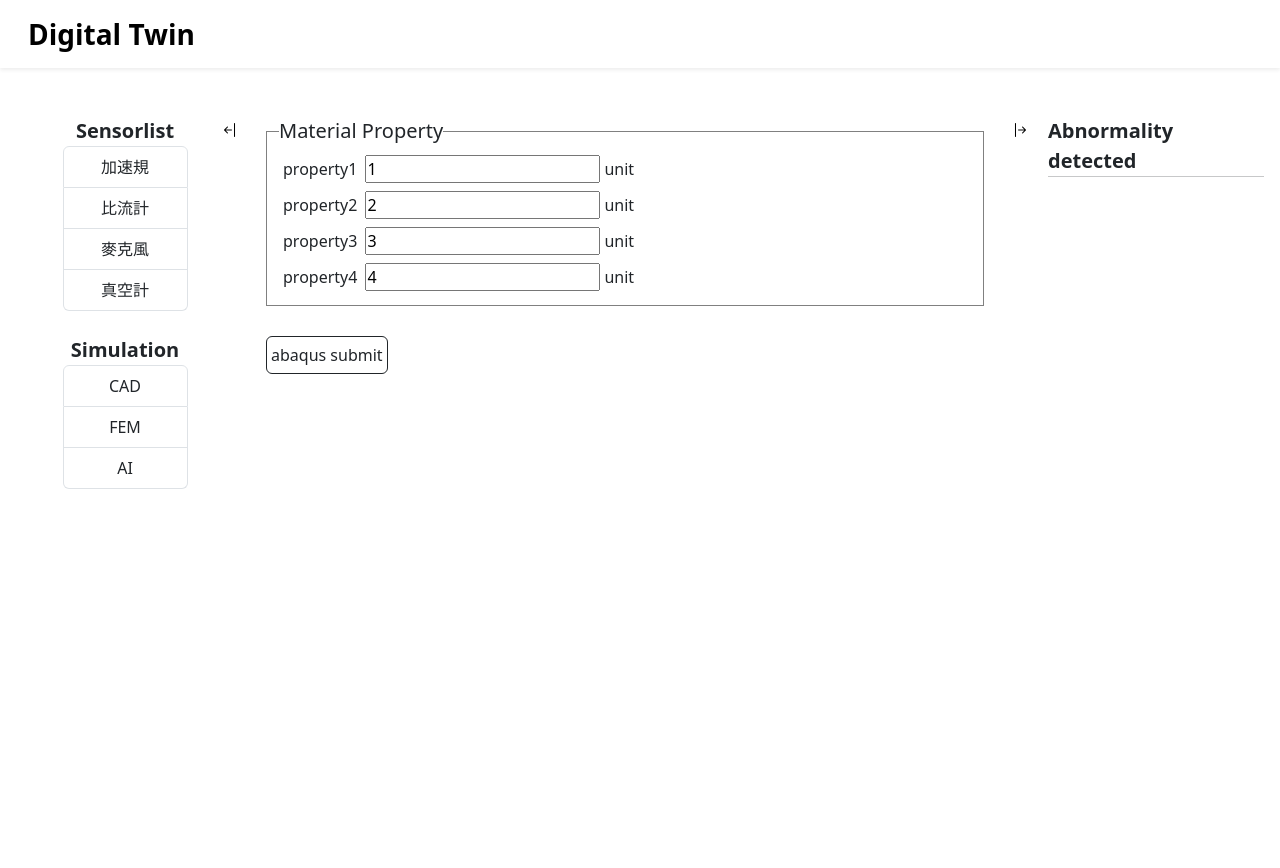
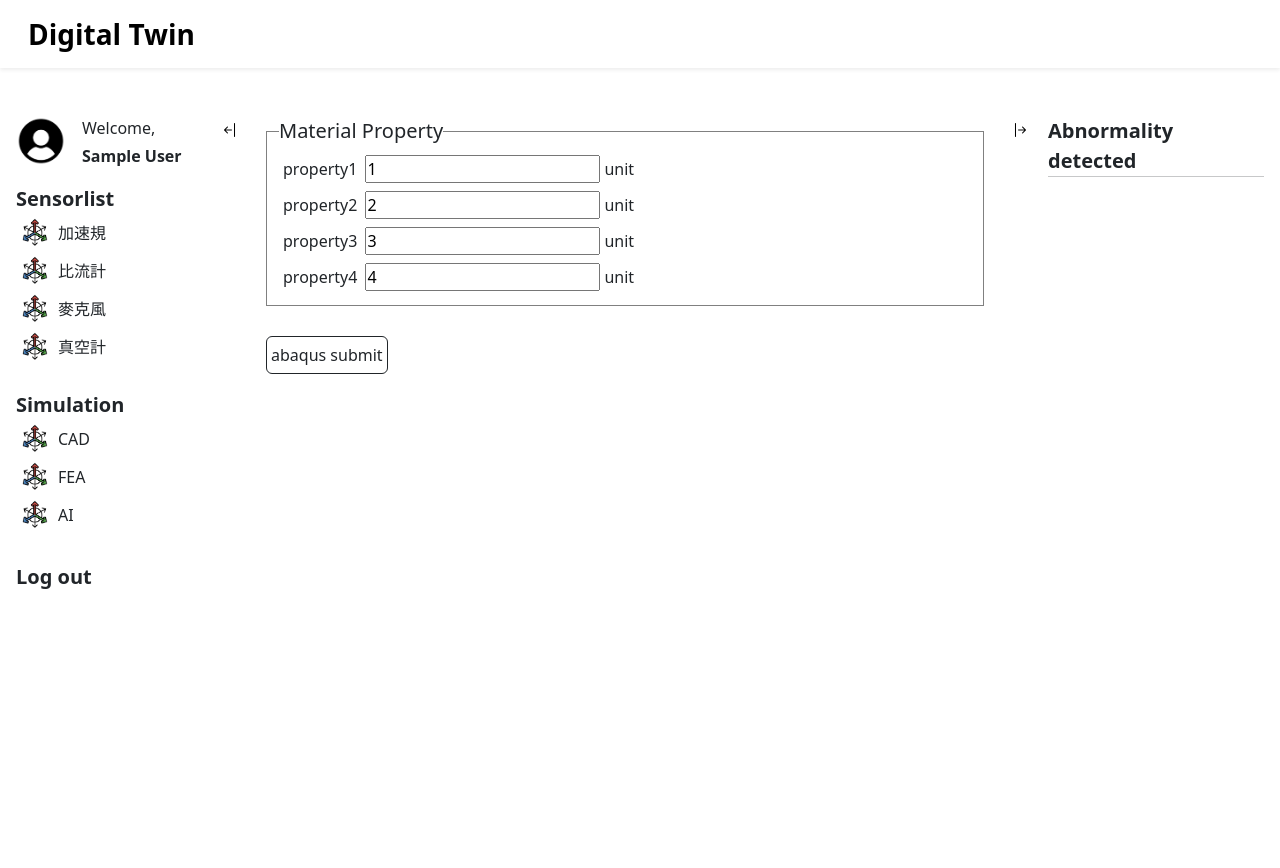
Before and after one commit to GuoYJ0521/DTOP, a Flask app: page /fem/ in a window 1280 px wide. Run offline with Flask 3, Linux system fonts and the light colour scheme; the visitor is signed in with stand-in values (Sample User, id 1); data that the repository does not hold is empty; parts of the project's set-up code (start-up, migrations or seed data) failed here and were passed over; some libraries are stand-ins or nearby versions.

Commit message:
<<edit>> base column

```diff
--- a/app/cad/routes.py
+++ b/app/cad/routes.py
@@ -1,8 +1,8 @@
 from flask import render_template
-from flask_login import login_required
+from flask_login import login_required, current_user
 from . import cad
 
 @cad.route("/")
 @login_required
 def index():
-    return render_template("cad.html")
+    return render_template("cad.html", user=current_user)
--- a/app/fea/routes.py
+++ b/app/fea/routes.py
@@ -1,15 +1,18 @@
 from flask import render_template, jsonify
+from flask_login import login_required, current_user
 from . import fea
 from .code import k_predict, abaqus_sumit
 
 
 @fea.route('/', methods=["GET", "POST"])
+@login_required
 def index():
     data = k_predict()
-    return render_template("fea.html", form=data["form"], operation=data["operation"], properties=data["properties"], status=data["status"])
+    return render_template("fea.html", form=data["form"], operation=data["operation"], properties=data["properties"], status=data["status"], user=current_user)
 
 # run abaqus function
 @fea.route("/run-abaqus", methods=["POST"])
+@login_required
 def run_abaqus_api():
     data = abaqus_sumit()
     return jsonify(data)
--- a/app/main/routes.py
+++ b/app/main/routes.py
@@ -35,7 +35,7 @@ def get_machines_data():
 @login_required
 def machine_info(machine, machine_id):
     curr_machine = get_machine_sensor(machine_id)
-    return render_template("machine.html",machine=machine, curr_machine=curr_machine)
+    return render_template("machine.html",machine=machine, curr_machine=curr_machine, user=current_user)
 
 # log infomation
 @main.route("/log", methods=["POST"])
--- a/app/main/templates/base.html
+++ b/app/main/templates/base.html
@@ -38,22 +38,71 @@
                     <button type="button" id="collapse-left" class="collapse-btn-left">
                         <i class="bi bi-arrow-bar-left"></i>
                     </button>
-                    <div class="text-center">
+
+                    <!-- 身分 -->
+                    <div class="mb-3">
+                        <img src="{{ url_for('static', filename='icons/user.jpg') }}" class="bg-dark float-start mx-3 my-0" height="50" alt="Machine Image"/>
+                        <p class="my-0">Welcome,</p>
+                        <p class="fw-bold my-1"> {{ user.name }}</p>
+                    </div>
+
+                    <!-- 功能列 -->
+                    <div class="mx-3">
                         <p class="fs-5 fw-bold my-0">Sensorlist</p>
-                        <ul class="list-group w-50 mx-auto ">
-                            <li class="list-group-item p-0"><a id="ACM-btn" class="rounded hover-b d-block px-4 py-2 text-dark text-decoration-none sensor-btn">加速規</a></li>
-                            <li class="list-group-item p-0"><a id="CC-btn" class="rounded hover-b d-block px-4 py-2 text-dark text-decoration-none sensor-btn">比流計</a></li>
-                            <li class="list-group-item p-0"><a id="MIC-btn" class="rounded hover-b d-block px-4 py-2 text-dark text-decoration-none sensor-btn">麥克風</a></li>
-                            <li class="list-group-item p-0"><a class="rounded hover-b d-block px-4 py-2 text-dark text-decoration-none sensor-btn">真空計</a></li>
+                        <ul class="list-group w-100 mx-auto ">
+                            <li class="list-unstyled p-0">
+                                <a id="ACM-btn" class="rounded hover-b d-block ps-1 pe-3 py-1 text-dark text-decoration-none sensor-btn d-flex align-items-center">
+                                    <img src="{{ url_for('static', filename='icons/accelerometer.jpg') }}" class="float-start pe-2" height="30"/>
+                                    加速規
+                                </a>
+                            </li>
+                            <li class="list-unstyled p-0">
+                                <a id="CC-btn" class="rounded hover-b d-block ps-1 pe-3 py-1 text-dark text-decoration-none sensor-btn d-flex align-items-center">
+                                    <img src="{{ url_for('static', filename='icons/current_transformer.jpg') }}" class="float-start pe-2" height="30"/>
+                                    比流計
+                                </a>
+                            </li>
+                            <li class="list-unstyled p-0">
+                                <a id="MIC-btn" class="rounded hover-b d-block ps-1 pe-3 py-1 text-dark text-decoration-none sensor-btn d-flex align-items-center">
+                                    <img src="{{ url_for('static', filename='icons/microphone.jpg') }}" class="float-start pe-2" height="30"/>
+                                    麥克風
+                                </a>
+                            </li>
+                            <li class="list-unstyled p-0">
+                                <a class="rounded hover-b d-block ps-1 pe-3 py-1 text-dark text-decoration-none sensor-btn d-flex align-items-center">
+                                    <img src="{{ url_for('static', filename='icons/vacuum.jpg') }}" class="pe-2" height="30"/>
+                                    真空計
+                                </a>
+                            </li>
                         </ul>
 
                         <br>
                         <p class="fs-5 fw-bold my-0">Simulation</p>
-                        <ul class="list-group w-50 mx-auto">
-                            <li class="list-group-item p-0"><a class="rounded hover-b d-block px-4 py-2 text-dark text-decoration-none" href="/cad">CAD</a></li>
-                            <li class="list-group-item p-0"><a class="rounded hover-b d-block px-4 py-2 text-dark text-decoration-none" href="/fem">FEM</a></li>
-                            <li class="list-group-item p-0"><a class="rounded hover-b d-block px-4 py-2 text-dark text-decoration-none" href="/ai">AI</a></li>
+                        <ul class="list-group w-100 mx-auto">
+                            <li class="list-unstyled p-0">
+                                <a class="rounded hover-b d-block ps-1 pe-3 py-1 text-dark text-decoration-none d-flex align-items-center simulation-btn" href="/cad">
+                                    <img src="{{ url_for('static', filename='icons/cad.jpg') }}" class="float-start pe-2" height="30"/>
+                                    CAD
+                                </a>
+                            </li>
+                            <li class="list-unstyled p-0">
+                                <a class="rounded hover-b d-block ps-1 pe-3 py-1 text-dark text-decoration-none d-flex align-items-center simulation-btn" href="/fem">
+                                    <img src="{{ url_for('static', filename='icons/fea.jpg') }}" class="float-start pe-2" height="30"/>
+                                    FEA
+                                </a>
+                            </li>
+                            <li class="list-unstyled p-0">
+                                <a class="rounded hover-b d-block ps-1 pe-3 py-1 text-dark text-decoration-none d-flex align-items-center simulation-btn" href="/ai">
+                                    <img src="{{ url_for('static', filename='icons/ai.jpg') }}" class="float-start pe-2" height="30"/>
+                                    AI
+                                </a>
+                            </li>
                         </ul>
+
+                        <br>
+                        <div>
+                            <a class="rounded hover-b d-block py-1 text-dark text-decoration-none fw-bold fs-5" href="/logout">Log out</a>
+                        </div>
                     </div>
                 </div>
             </div>
--- a/app/static/css/template.css
+++ b/app/static/css/template.css
@@ -5,10 +5,12 @@
     --icon-edge: 30px;
     --icon-left: calc(var(--edge-width-left) - var(--icon-edge));
     --icon-right: calc(var(--edge-width-right) - var(--icon-edge));
-    --edge-shrink-size: 40px;
-    --dege-width-shrink-left: calc(var(--edge-shrink-size) - var(--edge-width-left));
-    --dege-width-shrink-right: calc(var(--edge-shrink-size) - var(--edge-width-right));
-    --icon-position-left: 210px;
+    /* 剩下寬度 */
+    --edge-shrink-size-left: 60px;
+    --edge-shrink-size-right: 40px;
+    --dege-width-shrink-left: calc(var(--edge-shrink-size-left) - var(--edge-width-left));
+    --dege-width-shrink-right: calc(var(--edge-shrink-size-right) - var(--edge-width-right));
+    --icon-position-left: 180px;
     --login-height: calc(100vh - 68px)
 }
 
@@ -98,13 +100,13 @@ legend {
 #container-left {
     width: var(--edge-width-left);
     min-height: 100%;
-    transition: 1s;
+    /* transition: 1s; */
 }
 
 #container-right {
     width: var(--edge-width-right);
     min-height: 100%;
-    transition: 1s;
+    /* transition: 1s; */
 }
 
 .min-h-100 {
@@ -166,6 +168,11 @@ legend {
     background-color: transparent;
 }
 
+.icon {
+    position: relative;
+    left: var(--icon-position-left);
+}
+
 /* responsive */
 @media (max-width:900px) {
     #container-left{
--- a/app/static/js/main.js
+++ b/app/static/js/main.js
@@ -10,11 +10,22 @@ function toPosition(data) {
 
 document.addEventListener("DOMContentLoaded", function() {
     document.querySelector("#collapse-left").addEventListener("click", function() {
+        // 摺疊進去
         let containerLeft = document.querySelector("#container-left");
         containerLeft.classList.toggle("active");
-
+        // 箭頭變向
         let arrowLeft = containerLeft.querySelector("i");
         arrowLeft.classList.toggle("bi-arrow-bar-right");
+        // icon變位置
+        let icons = document.querySelectorAll(".sensor-btn img")
+        icons.forEach(icon => {
+            icon.classList.toggle("icon")
+        })
+
+        let simuationIcons = document.querySelectorAll(".simulation-btn img")
+        simuationIcons.forEach(icon => {
+            icon.classList.toggle("icon")
+        })
     });
 
     document.getElementById("collapse-right").addEventListener("click", function() {
```
Also changed, not shown: app/cad/templates/base.html (deleted, +0 -150 lines), app/fea/templates/base.html (deleted, +0 -150 lines), app/static/icons/accelerometer.jpg (added), app/static/icons/ai.jpg (added), app/static/icons/cad.jpg (added), app/static/icons/current_transformer.jpg (added), app/static/icons/fea.jpg (added), app/static/icons/microphone.jpg (added), app/static/icons/user.jpg (added), app/static/icons/vacuum.jpg (added), 1 other file.
